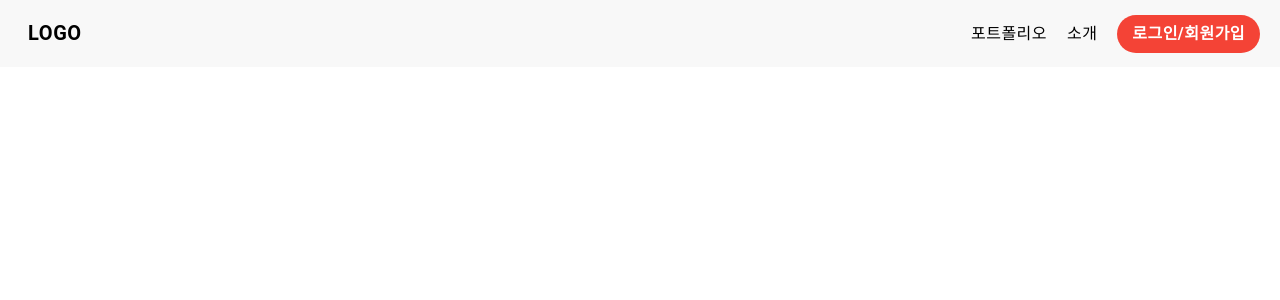
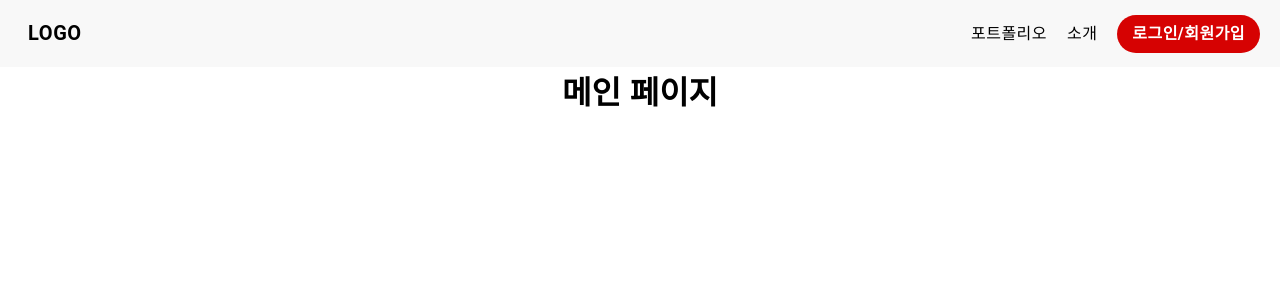
Before and after one commit to costar011/ssc, a React (Vite) app: page /ssc/ in a window 1280 px wide. Shown: the top 300 px of the page. Built offline with nearby package versions, Linux system fonts and the light colour scheme; a web font is replaced by a local one.

Commit message:
Main Container

```diff
--- a/src/pages/Main.tsx
+++ b/src/pages/Main.tsx
@@ -62,15 +62,24 @@ const LoginButton = styled(Button)`
   font-size: 16px;
   font-weight: bold;
   color: #fff;
-  background-color: #f44336;
+  background-color: #d60202;
 
   border-radius: 20px;
   padding: 5px 15px;
   margin-left: 20px;
 
   &:hover {
-    background-color: #d32f2f;
+    background-color: #8f0303;
   }
+`;
+
+const MainContainer = styled.div`
+  display: flex;
+  justify-content: center;
+  align-items: center;
+
+  width: 100%;
+  height: 100%;
 `;
 
 const LogoHeader = () => {
@@ -84,14 +93,21 @@ const LoginHeader = () => {
 const Main = () => {
   return (
     <Style>
+      {/* 헤더 컨테이너 */}
       <HeaderContainer>
+        {/* 로그인 버튼 */}
         <LogoButton onClick={LogoHeader}>LOGO</LogoButton>
         <div>
+          {/* 메뉴 버튼들 */}
           <MenuButton>포트폴리오</MenuButton>
           <MenuButton>소개</MenuButton>
           <LoginButton onClick={LoginHeader}>로그인/회원가입</LoginButton>
         </div>
       </HeaderContainer>
+
+      <MainContainer>
+        <h1>메인 페이지</h1>
+      </MainContainer>
     </Style>
   );
 };
```
